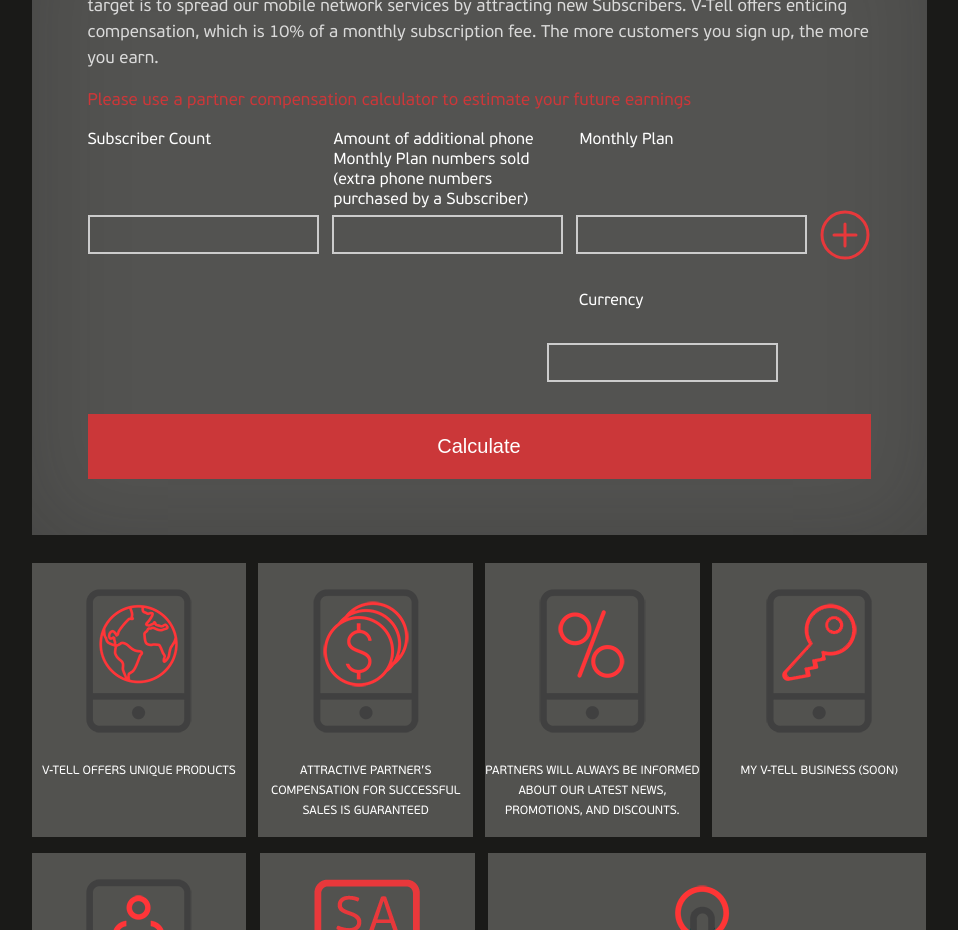
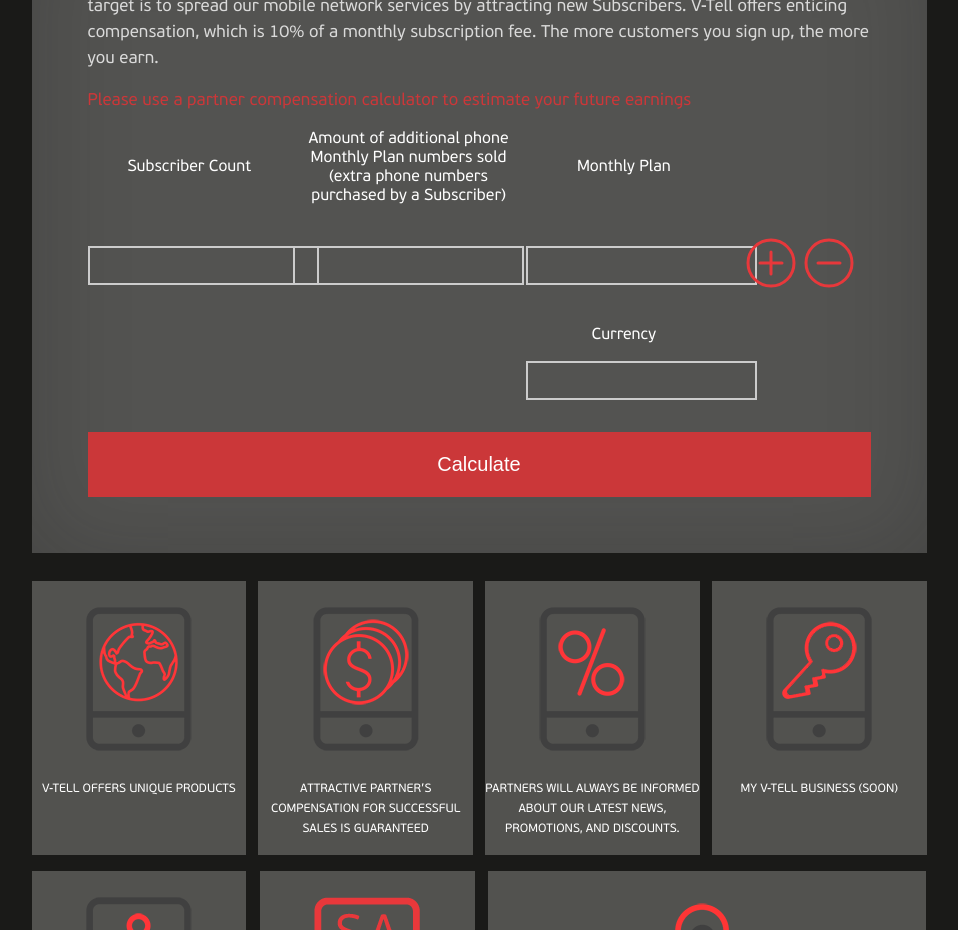
Before and after one commit to kdjordan/vtell, a Vue app: page /partnerships in a window 1280 px wide. Shown: the part 880-1810 px from the top of the page, without its empty margins (161-1119 px from the left). Built offline with nearby package versions, Linux system fonts and the light colour scheme.

Commit message:
FEAT: click ouside modal added click outside modal to close modal - still need search box

```diff
--- a/src/App.vue
+++ b/src/App.vue
@@ -26,6 +26,11 @@
         return {
             mssgModal: false,
             modalType: ''
+        }
+    },
+    methods: {
+        closeModal() {
+            console.log('clicked')
         }
     },
     created() {
--- a/src/components/MssgModal.vue
+++ b/src/components/MssgModal.vue
@@ -1,12 +1,12 @@
 <template>
-<div class="mssg-modal" @click.stop="closeModal()">
+<div class="mssg-modal" @click="closeModal($event)">
     <div v-if="type == 'mssg'" class="mssg-modal__container">
         <div class="mssg-modal__top">
             <div class="mssg-modal__top--left">
                 <div>Ask a question</div>
                 <div>All fields are required</div>
             </div>
-            <div @click.prevent="closeModal()" class="mssg-modal__top--right">&#10005;</div>
+            <div @click.prevent="closeModal(0)" class="mssg-modal__top--right">&#10005;</div>
         </div>
         <div class="mssg-modal__form">
             <div>
@@ -40,7 +40,7 @@
         <div class="mssg-modal__top mssg-modal__top--callback">
             <div>REQUEST A CALL BACK</div>
             <img src="../assets/SVG/footer/headphones.svg" alt="phone numbers icon">
-            <div @click.prevent="closeModal()" class="mssg-modal__top--right">&#10005;</div>
+            <div @click.prevent="closeModal(0)" class="mssg-modal__top--right">&#10005;</div>
         </div>
         <div class="mssg-modal__form">
             <div class="mssg-modal__form--cb">
@@ -74,10 +74,17 @@
 export default {
     props: ['type'],
     methods: {
-        closeModal() {
-            bus.$emit('launchMssg', 'close');
+        closeModal(ev) {
+            if(ev == 0) {
+                 bus.$emit('launchMssg', 'close');
+            }
+            else if(ev.target.className !== "mssg-modal"){
+                return;
+            } else {
+                bus.$emit('launchMssg', 'close');
+            }
         }
-    }
+    },
 }
 </script>
 
@@ -94,6 +101,7 @@
     justify-content: center;
     align-items: center;
     background: rgba(0, 0, 0, .8);
+    z-index: 0;
 
 
     &__container {
@@ -103,6 +111,7 @@
         width: 40%;
         max-width: 600px;
         min-width: 400px;
+        z-index: 99;
     }
 
     &__top {
--- a/src/views/Partnership.vue
+++ b/src/views/Partnership.vue
@@ -9,27 +9,42 @@
             <p>V-Tell is interested in collaboration with sales agents to promote our mobile services. The Partner’s target is to spread our mobile network services by attracting new Subscribers. V-Tell offers enticing compensation, which is 10% of a monthly subscription fee. The more customers you sign up, the more you earn.</p>
             <p class="red">Please use a partner compensation calculator to estimate your future earnings</p>
             <div class="calc__container">
-            <div class="calc__header">
-                <div>Subscriber Count</div>
-                <div>Amount of additional phone Monthly Plan numbers sold (extra phone numbers purchased by a Subscriber)</div>
-                <div>Monthly Plan</div>
+                <div class="calc__row">
+                    <div class="calc__header--1">Subscriber Count</div>
+                    <div class="calc__header--2">Amount of additional phone Monthly Plan numbers sold (extra phone numbers purchased by a Subscriber)</div>
+                    <div class="calc__header--3">Monthly Plan</div>
+                    <div class="calc__header--4"></div>
                 </div>
                 <div class="calc__row">
-                <div><input class="calc__row--input" type="text" name="" id=""></div>
-                <div><input class="calc__row--input" type="text" name="" id=""></div>
-                <div><input class="calc__row--input" type="text" name="" id=""></div>
-                <svg width="50" height="50" xmlns="http://www.w3.org/2000/svg">
+                    <div class="calc__header--1"><input class="calc__row--input" type="text" name="" id=""></div>
+                    <div class="calc__header--2"><input class="calc__row--input" type="text" name="" id=""></div>
+                    <div class="calc__header--3"><input class="calc__row--input" type="text" name="" id=""></div>
+                    <div class="calc__header--4">
+                        <svg class="calc__header--svg" width="50" height="50" xmlns="http://www.w3.org/2000/svg">
                             <circle cx="25" cy="25" r="23" stroke="#E7383B" stroke-width="3" fill="transparent"></circle>
                             <line x1="14" y1="25" x2="36" y2="25" stroke="#E7383B" stroke-width="3" stroke-linecap="round"></line>
                             <line x1="25" y1="14" x2="25" y2="36" stroke="#E7383B" stroke-width="3" stroke-linecap="round"></line>
                         </svg>
+                        <svg width="50" height="50" xmlns="http://www.w3.org/2000/svg">
+                            <circle cx="25" cy="25" r="23" stroke="#E7383B" stroke-width="3" fill="transparent"></circle>
+                            <line x1="14" y1="25" x2="36" y2="25" stroke="#E7383B" stroke-width="3" stroke-linecap="round"></line>
+                        </svg>
                     </div>
-            <div class="calc__row calc__row--end">
+                </div>
+                <div class="calc__row">
+                    <div class="calc__header--1"></div>
+                    <div class="calc__header--2"></div>
+                    <div class="calc__header--3"><span style="margin-bottom: 1rem; display: block;">Currency</span>
+                        <input class="calc__row--input" type="text" name="" id="">
+                    </div>
+                    <div class="calc__header--4"></div>
+                </div>
+            <!-- <div class="calc__row calc__row--end">
                 <div class="calc__row--end-curr">Currency</div>
             </div>
             <div class="calc__row calc__row--end">
                 <div><input class="calc__row--input" type="text" name="" id=""></div>
-            </div>
+            </div> -->
         </div>
         <button class="partnership__btn">Calculate</button>
         </div>
@@ -367,14 +382,29 @@
     &__header {
         display: flex;
         justify-content: space-between;
-        margin-right: 5rem;
-
-        & > div {
         font-size: 16px;
         line-height: 20px;
         color: white;
         text-align: left;
-            flex: 0 0 30%;
+
+        &--1 {
+            width: 26%;
+        }
+
+        &--2 {
+            width: 30%;
+        }
+
+        &--3 {
+            width: 25%;
+        }
+
+        &--4 {
+            width: 19%;
+        }
+
+        &--svg {
+            margin: 0 .5rem;
         }
     }
 
@@ -386,8 +416,8 @@
         color: white;
         margin-bottom: 2rem;
 
-        & > div {
-            flex: 0 0 26%;
+        @media(max-width: 842px) {
+            flex-direction: column;
         }
 
         &--input {
```
Lines whose indentation alone changed are shown as unchanged.
